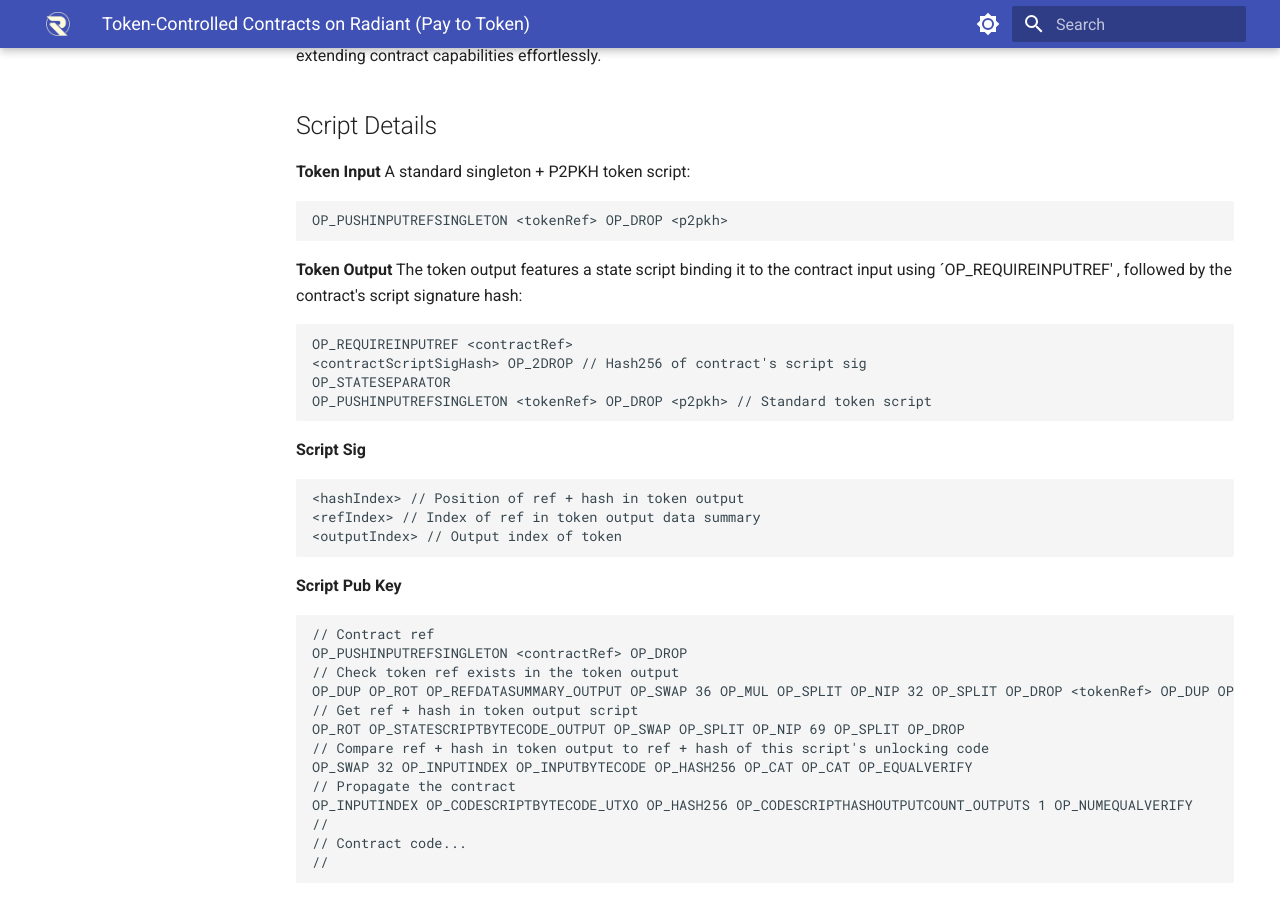
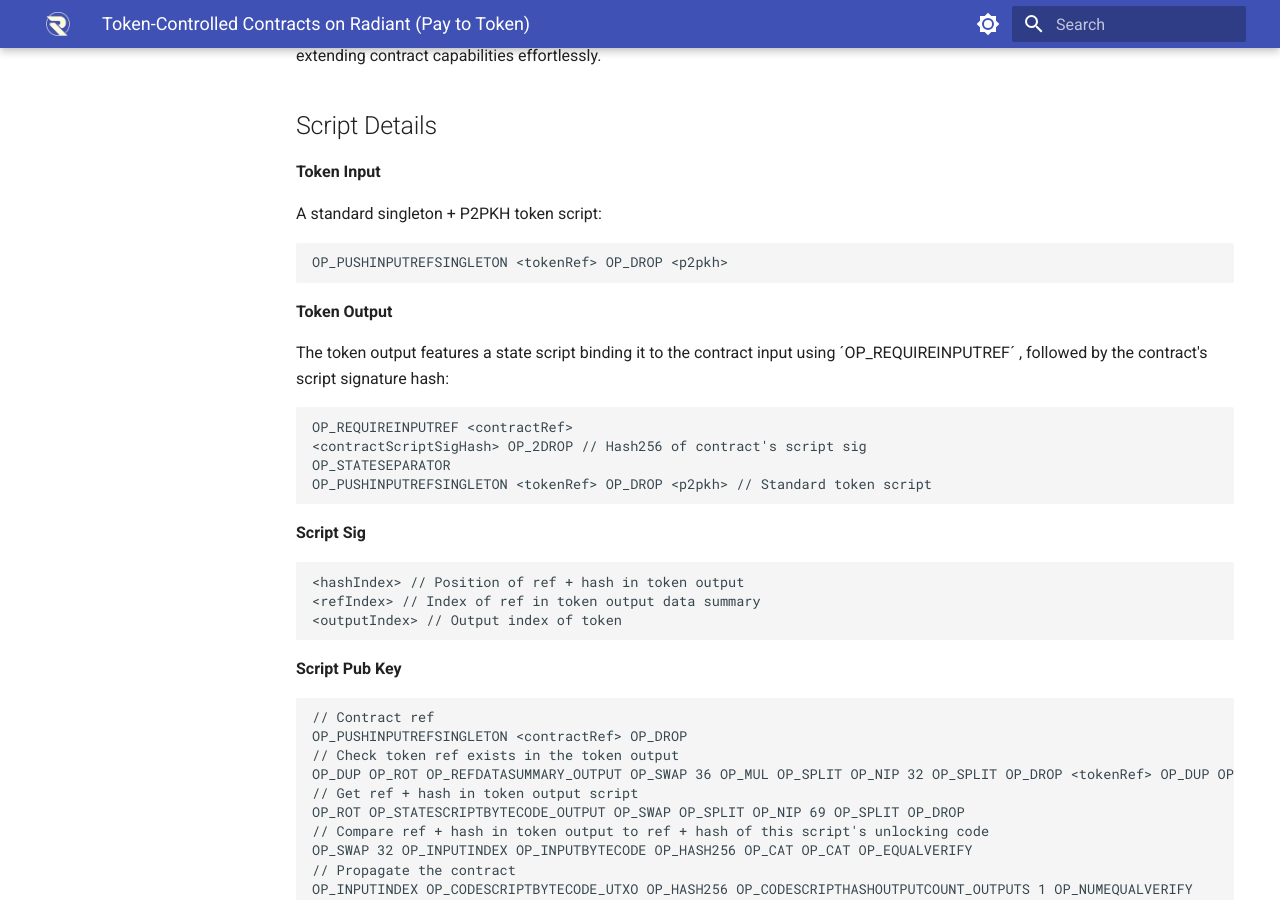
Before and after one commit to RadiantBlockchain-Community/Radiant-Wiki, an MkDocs documentation site: the page built from docs/programming/radiant/pay-to-token.md, in a window 1280 px wide and 900 px high, scrolled down 308 px. Built offline with MkDocs 1.6.1 and Material for MkDocs 9.7.7, drawn with Linux system fonts in a browser that asks for light colours.

````diff
--- a/docs/programming/radiant/pay-to-token.md
+++ b/docs/programming/radiant/pay-to-token.md
@@ -4,25 +4,31 @@ Token-controlled contracts revolutionize contract composition and management on
 
 
 ## Script Details
+
 **Token Input**
+
 A standard singleton + P2PKH token script:
 ```
 OP_PUSHINPUTREFSINGLETON <tokenRef> OP_DROP <p2pkh>
 ```
+
 **Token Output**
-The token output features a state script binding it to the contract input using ´OP_REQUIREINPUTREF' , followed by the contract's script signature hash:
+
+The token output features a state script binding it to the contract input using ´OP_REQUIREINPUTREF´ , followed by the contract's script signature hash:
 ```
 OP_REQUIREINPUTREF <contractRef>
 <contractScriptSigHash> OP_2DROP // Hash256 of contract's script sig
 OP_STATESEPARATOR
 OP_PUSHINPUTREFSINGLETON <tokenRef> OP_DROP <p2pkh> // Standard token script
 ```
+
 **Script Sig**
 ```
 <hashIndex> // Position of ref + hash in token output
 <refIndex> // Index of ref in token output data summary
 <outputIndex> // Output index of token
 ```
+
 **Script Pub Key**
 ```
 // Contract ref
@@ -39,6 +45,7 @@ OP_INPUTINDEX OP_CODESCRIPTBYTECODE_UTXO OP_HASH256 OP_CODESCRIPTHASHOUTPUTCOUNT
 // Contract code...
 //
 ```
+
 This script empowers complex contracts composed of multiple UTXOs, each with unique responsibilities. Token scripts maintain standard scripts easily understood by wallets but can be associated with custom contracts. Pay to token contracts can be deployed at any time to expand token functionality.
 
 ## Advantages
````
